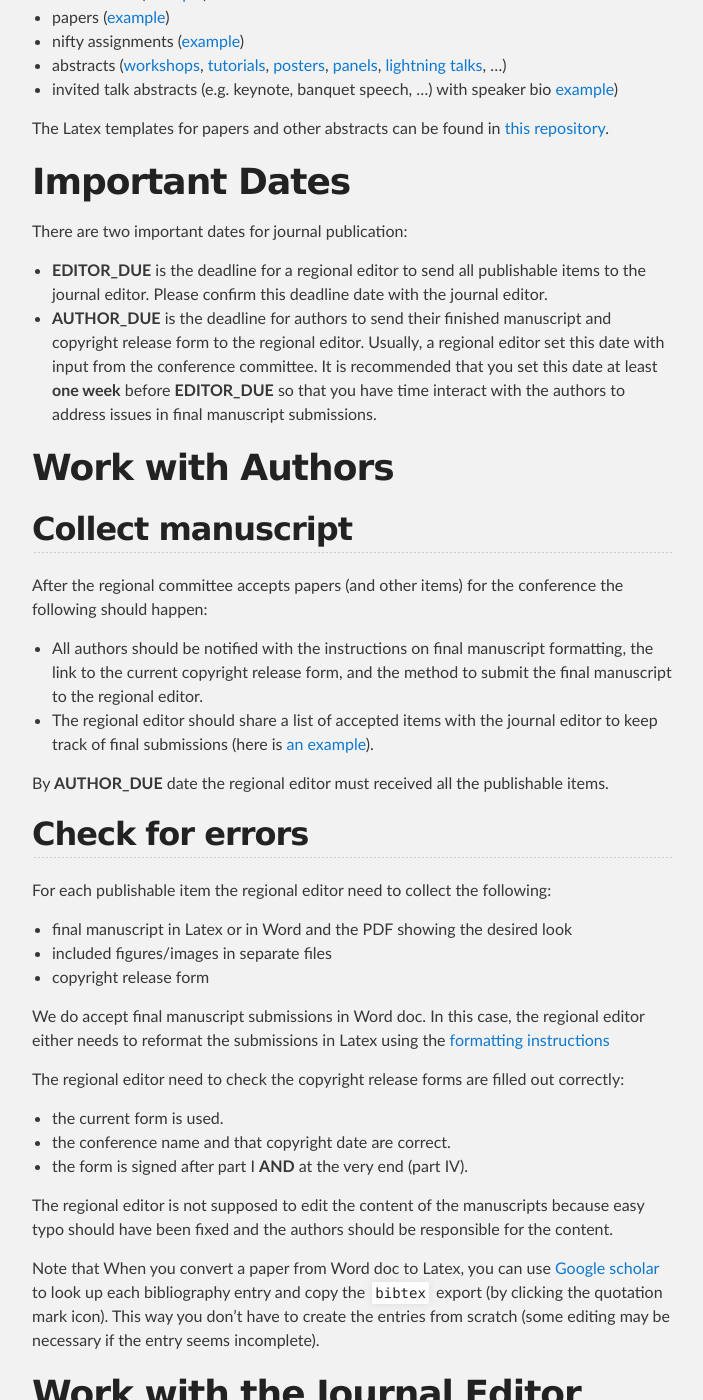
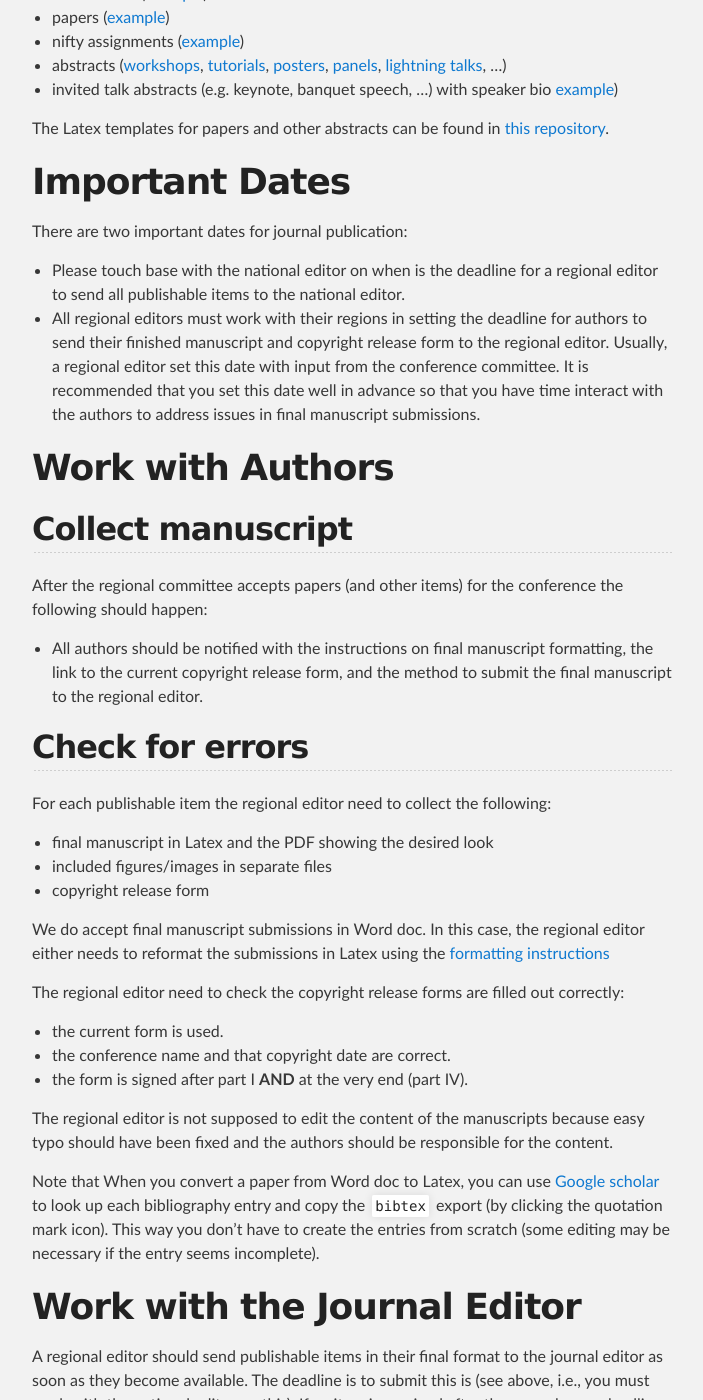
Before and after one commit to ccsc-journal/ccsc-editor, a Jekyll site: the page built from docs/editors.md, in a window 1280 px wide and 1400 px high, scrolled down 1638 px. Shown: the whole window, without its empty margins (288-991 px from the left). Built offline with Jekyll 4.4.1, drawn with Linux system fonts in a browser that asks for light colours; some of the changed text lies outside the part shown.

```diff
--- a/docs/editors.md
+++ b/docs/editors.md
@@ -46,13 +46,12 @@ The Latex templates for papers and other abstracts can be found in [this reposit
 
 # Important Dates
 There are two important dates for journal publication:
-- __EDITOR_DUE__ is the deadline for a regional editor to send all
-publishable items to the journal editor. Please confirm this deadline date with
-the journal editor.
-- __AUTHOR_DUE__ is the deadline for authors to send their finished manuscript
+- Please touch base with the national editor on when is the deadline for a regional editor to send all
+publishable items to the national editor.
+- All regional editors must work with their regions in setting the deadline for authors to send their finished manuscript
 and copyright release form to the regional editor. Usually, a regional editor
 set this date with input from the conference committee. It is recommended that
-you set this date at least __one week__ before __EDITOR_DUE__ so that you have time
+you set this date well in advance so that you have time
 interact with the authors to address issues in final manuscript submissions.
 
 # Work with Authors
@@ -62,16 +61,10 @@ conference the following should happen:
 * All authors should be notified with the instructions on final manuscript
 formatting, the link to the current copyright release form, and the method to
 submit the final manuscript to the regional editor.
-* The regional editor should share a list of accepted items with the journal
-editor to keep track of final submissions (here is
-[an example](https://docs.google.com/spreadsheets/d/1hxodui1yzcsJGt2iDZrRXYK9hmTV9hoQ3N2pl3OQFvA/edit?usp=sharing)).
-
-By __AUTHOR_DUE__ date the regional editor must received all the publishable
-items.
 
 ## Check for errors
 For each publishable item the regional editor need to collect the following:
-- final manuscript in Latex or in Word and the PDF showing the desired look
+- final manuscript in Latex and the PDF showing the desired look
 - included figures/images in separate files
 - copyright release form
 
@@ -98,12 +91,13 @@ seems incomplete).
 # Work with the Journal Editor
 A regional editor should send publishable items in their final
 format to the journal editor as soon as they become available. The deadline
-is __EDITOR_DUE__. If an item is received after __EDITOR_DUE__ date, the item
+is to submit this is (see above, i.e., you must work with the national editor on this).
+If an item is received after the agreed upon deadline (see above), the item
 is not guaranteed to appear in the journal.
 
 For each publishable item the regional editor need to __email__ the journal
 editor a zip file with the following:
-- Latex source files for final manuscript or the Word doc
+- Latex source files for final manuscript
 - a PDF showing the desired look of the publishable item
 - included figures/images in separate files
 - copyright release form
```
